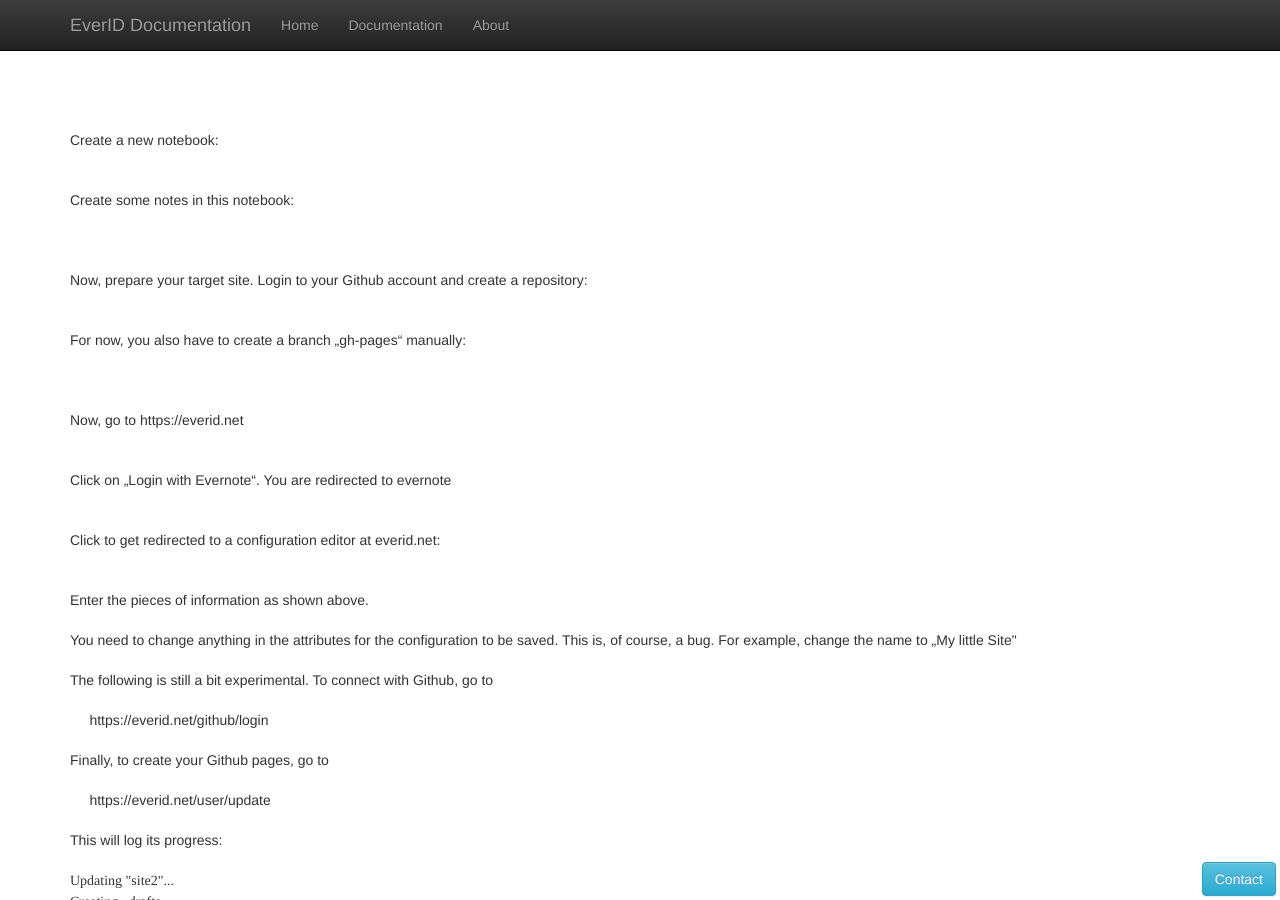
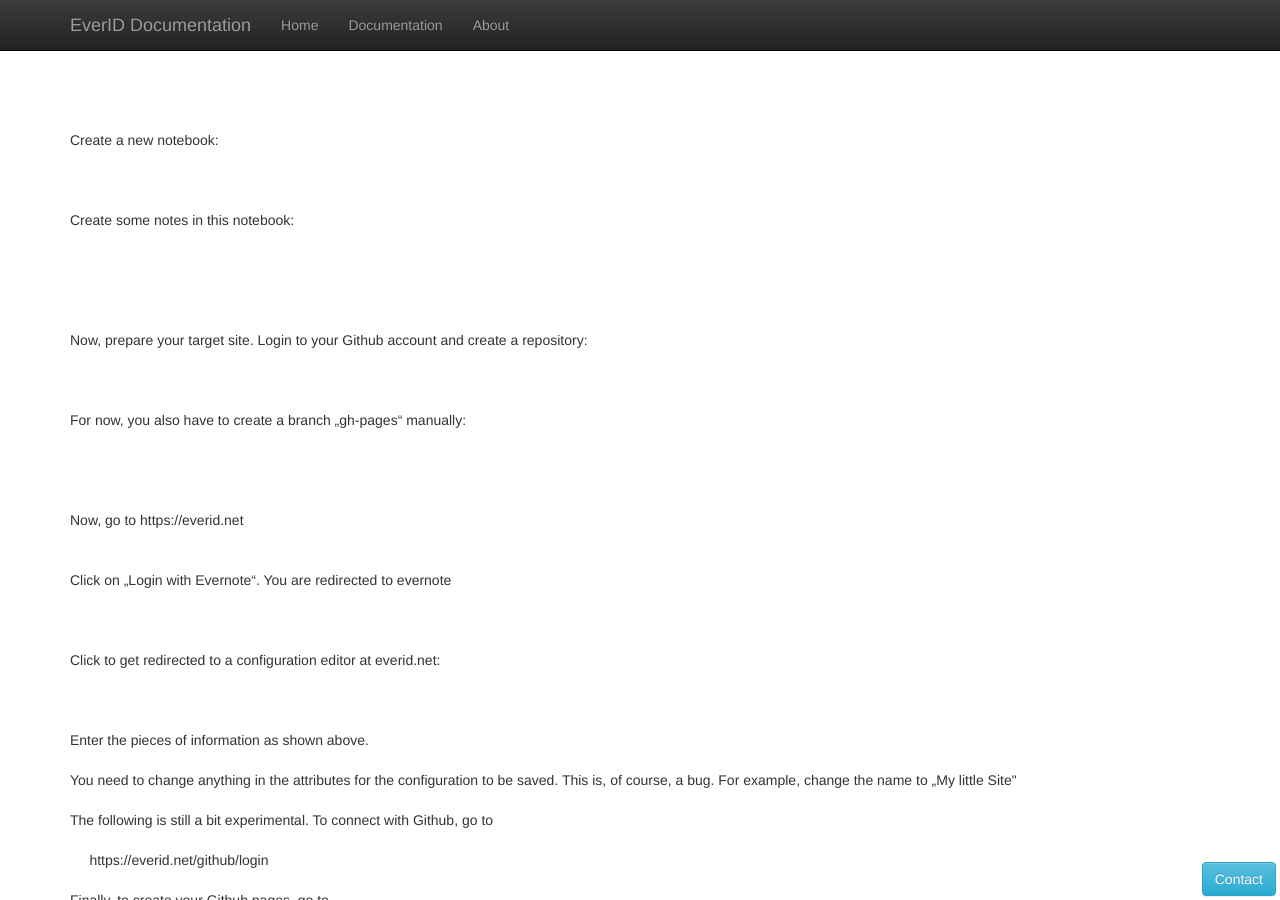
Before and after one commit to oschettler/everid, a Jekyll site: the page built from index.html, in a window 1280 px wide and 900 px high. Built offline with Jekyll 4.4.1, drawn with Linux system fonts in a browser that asks for light colours; nearby versions of some CDN libraries.

Commit message:
save index.html

```diff
--- a/index.html
+++ b/index.html
@@ -15,21 +15,21 @@ res:
 <div><br/></div>
 <div>Create a new notebook:</div>
 <div><br/></div>
-<div><span></div>
+<div><span></span><br/></div>
 <div><span><br/></span></div>
 <div><span>Create some notes in this notebook:</span></div>
 <div><span><br/></span></div>
-<div><span></div>
+<div><span></span><br/></div>
 <div><br/></div>
-<div><span></div>
+<div><span></span><br/></div>
 <div><span><br/></span></div>
 <div>Now, prepare your target site. Login to your Github account and create a repository:</div>
 <div><br/></div>
-<div></div>
+<div><br/></div>
 <div><br/></div>
 <div>For now, you also have to create a branch „gh-pages“ manually:</div>
 <div><br/></div>
-<div><span></div>
+<div><span></span><br/></div>
 <div><br/></div>
 <div><br/></div>
 <div><span>Now, go to https://everid.net</span></div>
@@ -38,11 +38,11 @@ res:
 <div><span><br/></span></div>
 <div><span>Click on „Login with Evernote“. You are redirected to evernote </span></div>
 <div><span><br/></span></div>
-<div><span><span></span></div>
+<div><span><span></span><br/></span></div>
 <div><span><br/></span></div>
 <div><span>Click to get redirected to a configuration editor at </span>everid.net:</div>
 <div><br/></div>
-<div><span></div>
+<div><span></span><br/></div>
 <div><span><br/></span></div>
 <div>Enter the pieces of information as shown above. </div>
 <div><br/></div>
```
